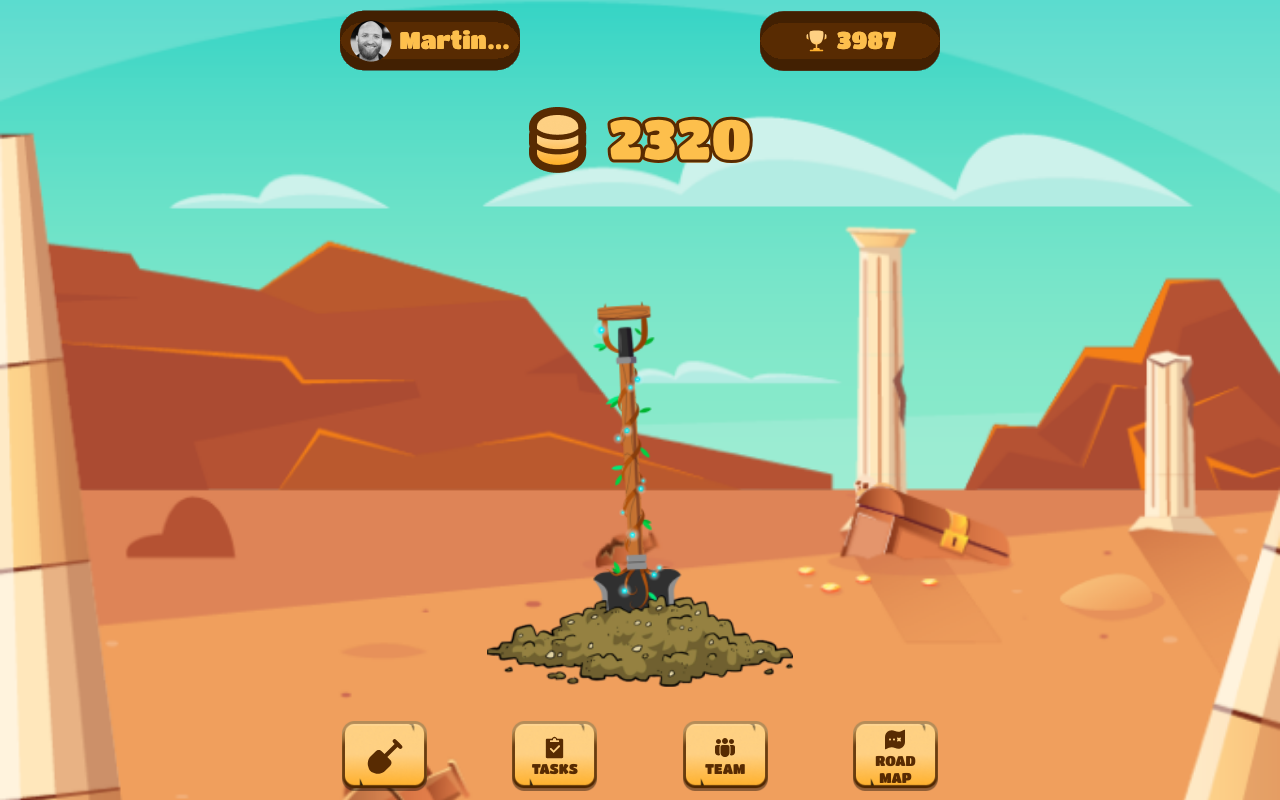
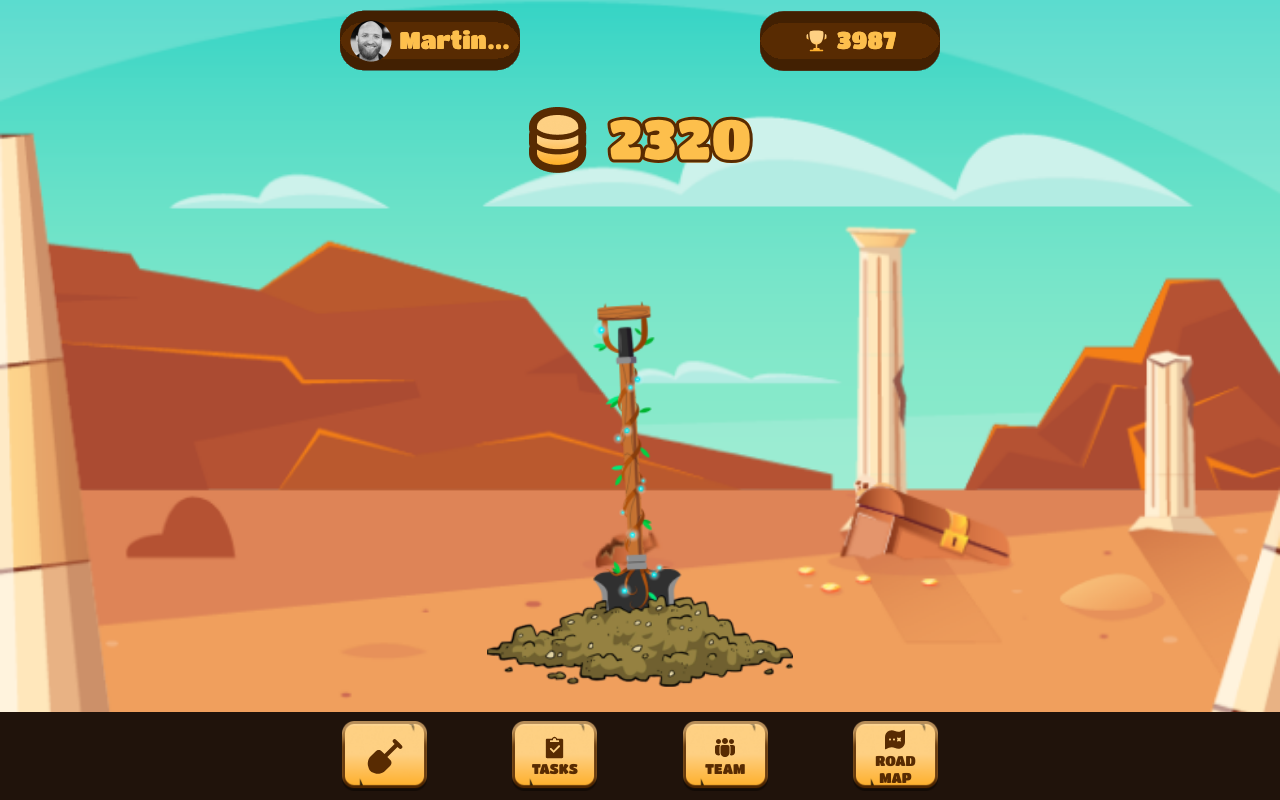
Before and after one commit to Scandal-MyZiK/klondike, a React (Create React App) app: page / in a window 1280 px wide. Built offline with nearby package versions, Linux system fonts and the light colour scheme.

Commit message:
add dark button

```diff
--- a/src/components/Loading/style.css
+++ b/src/components/Loading/style.css
@@ -2,6 +2,9 @@
   display: flex;
   align-items: center;
   justify-content: center;
+  background-image: url("./assets/main.png");
+  background-size: cover;
+  background-repeat: no-repeat;
 }
 
 .loading-content {
--- a/src/components/Navigation/Navigation.jsx
+++ b/src/components/Navigation/Navigation.jsx
@@ -1,6 +1,7 @@
 import React from "react";
 import "./style.css";
 import NavigationItem from "../NavigationItem/NavigationItem";
+import { useLocation } from "react-router-dom";
 
 import shovel from "./assets/shovel.svg";
 import tasks from "./assets/tasks.svg";
@@ -9,8 +10,14 @@ import map from "./assets/map.svg";
 import Container from "../Container/Container";
 
 function Navigation() {
+  // Получаем текущий URL-путь
+  const location = useLocation();
+
+  // Определяем, находится ли пользователь на главной странице
+  const isHome = location.pathname === "/";
+
   return (
-    <nav className="bottom-nav">
+    <nav className={`bottom-nav ${isHome ? "bottom-nav--dark" : ""}`}>
       <Container className="bottom-nav__container">
         <NavigationItem path={"/"} icon={shovel}></NavigationItem>
         <NavigationItem
--- a/src/components/Navigation/style.css
+++ b/src/components/Navigation/style.css
@@ -1,8 +1,13 @@
 .bottom-nav {
   position: fixed;
-  bottom: 9px;
+  padding: 9px 0;
   left: 0;
   right: 0;
+  bottom: 0;
+}
+
+.bottom-nav--dark {
+  background: #20130b;
 }
 
 .bottom-nav__container {
```
Also changed, not shown: src/app/assets/img/main.png, src/components/Loading/assets/main.png (added).
